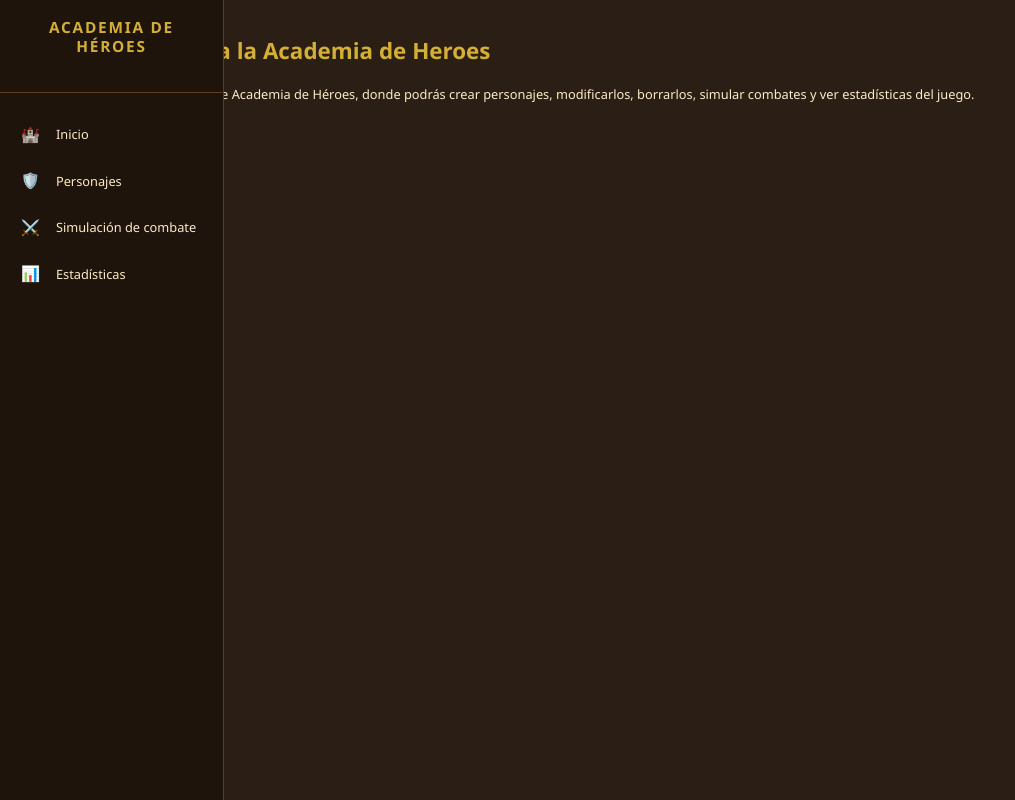
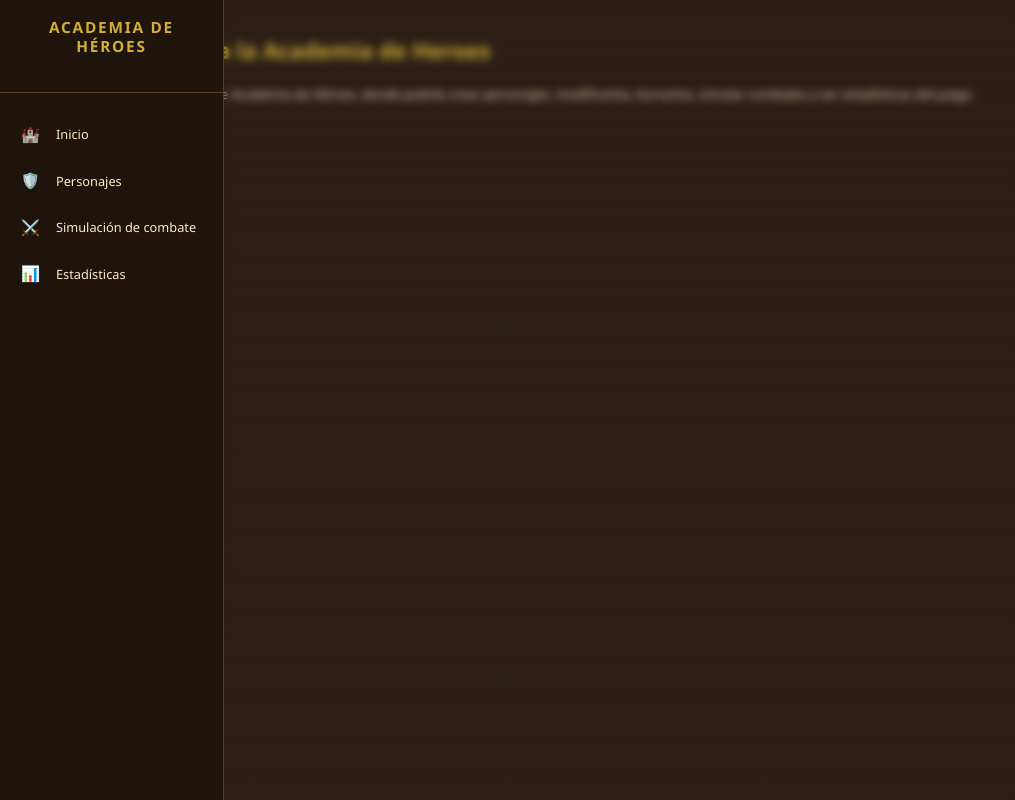
Before and after one commit to deckoner/Academia-de-Heroes, a Django app: page / in a window 1280 px wide. Shown: the whole page, without its empty margins (0-1015 px from the left). Run offline with Django 5.2, Linux system fonts and the light colour scheme.

Commit message:
Desenfoque gausiano al sacar el menu

```diff
--- a/app/static/css/style.css
+++ b/app/static/css/style.css
@@ -140,6 +140,31 @@ main {
     transition: margin-left 0.3s ease;
 }
 
+/* Capa de desenfoque y degradado al abrir el sidebar */
+main::after {
+    content: "";
+    position: fixed;
+    top: 0;
+    left: 0;
+    width: 100vw;
+    height: 100vh;
+    background: linear-gradient(to top, rgba(43, 31, 21, 0.95) 0%, rgba(43, 31, 21, 0) 100%);
+    backdrop-filter: blur(4px);
+    -webkit-backdrop-filter: blur(4px);
+    opacity: 0;
+    visibility: hidden;
+    transition: opacity 0.3s ease, visibility 0.3s ease;
+    z-index: 90;
+    pointer-events: none;
+}
+
+aside:hover~main::after,
+aside:focus-within~main::after {
+    opacity: 1;
+    visibility: visible;
+    pointer-events: auto;
+}
+
 /* Tipografía */
 h1,
 h2,
```
